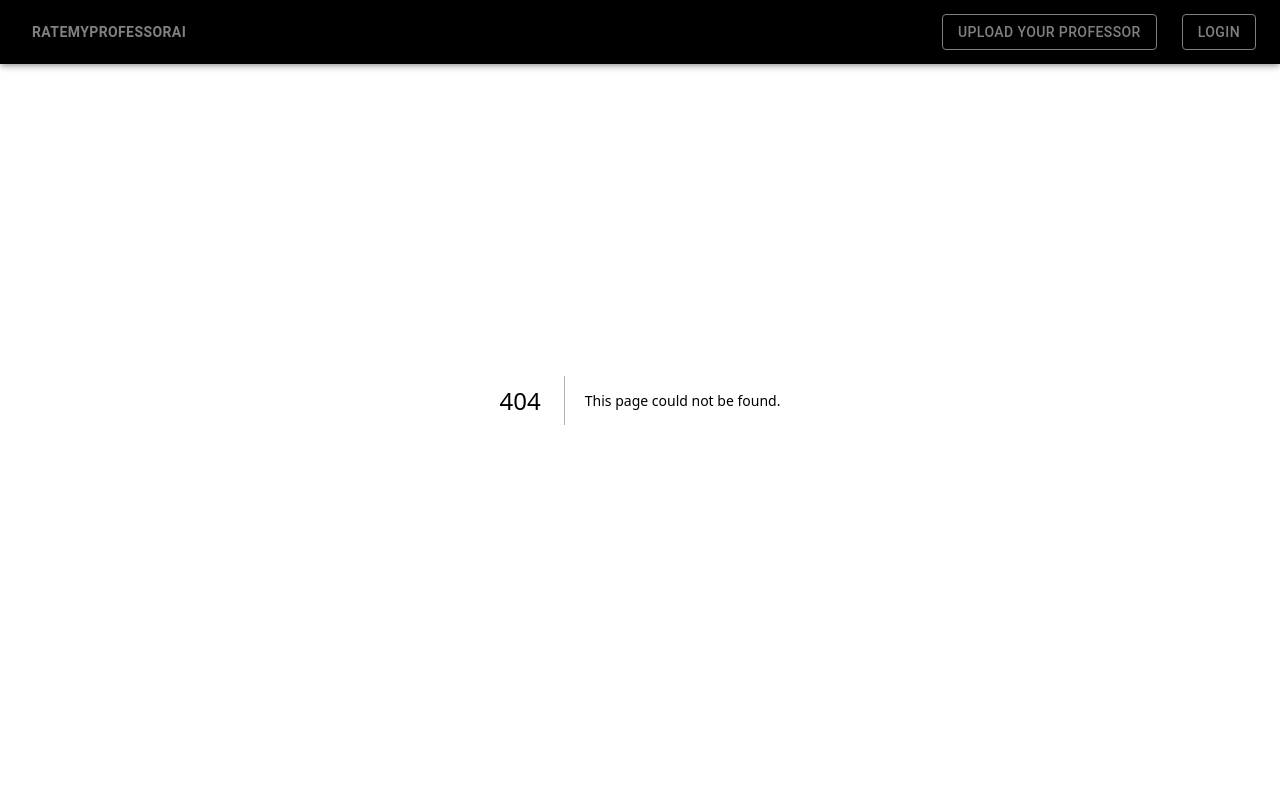
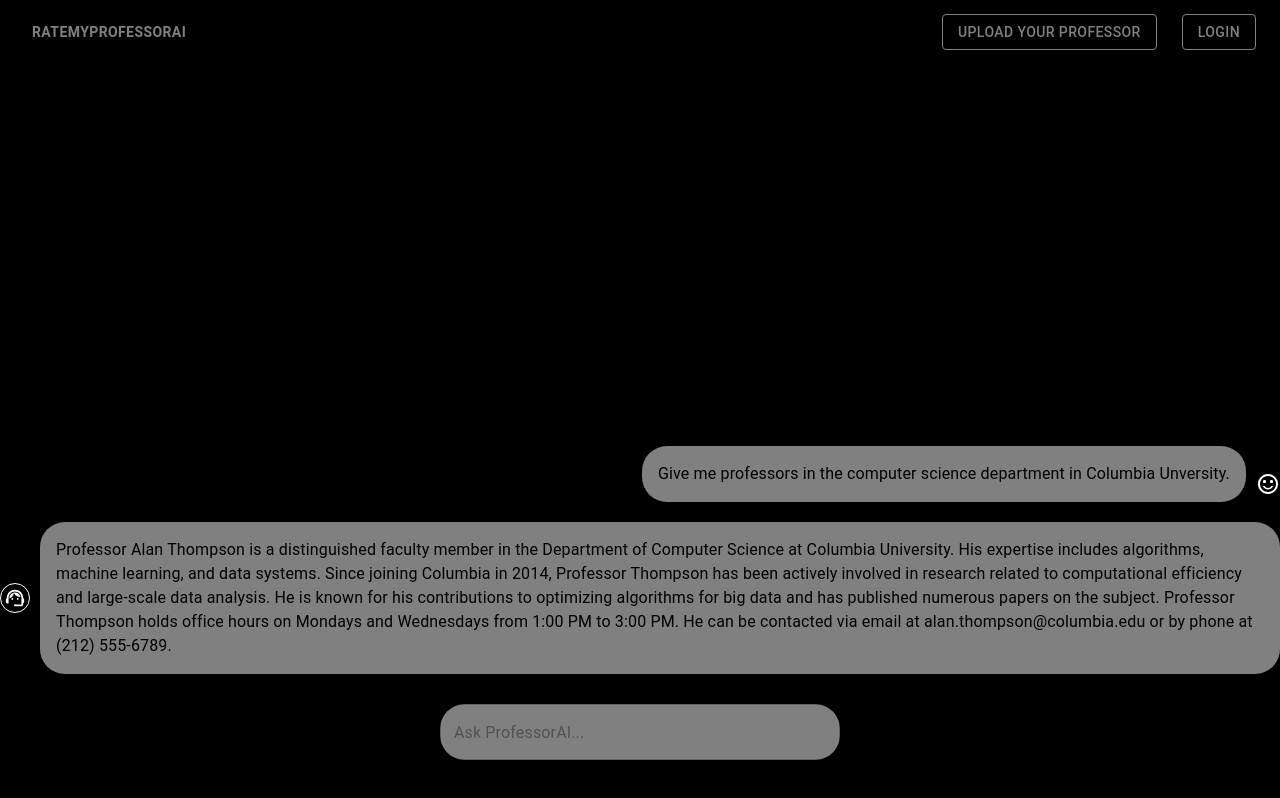
Before and after one commit to NabilHasan09/ai-rate-my-professor, a Next.js app: page /professor-ai in a window 1280 px wide. Before the commit this address had no page. Built offline with nearby package versions, Linux system fonts and the light colour scheme.

Commit message:
Add professor-ai route

```diff
--- /dev/null
+++ b/app/professor-ai/page.js
@@ -0,0 +1,23 @@
+"use client"
+import { Box, Typography, TextField, Stack } from "@mui/material";
+import { useState } from 'react'
+import AIBubble from "../components/AIBubble";
+import UserBubble from "../components/UserBubble";
+
+export default function ProfessorAI() {
+    const [prompt, setPrompt] = useState('')
+
+    return(
+        <Box display="flex" justifyContent="center" width="100%" height="85vh" sx={{ marginTop: "100px" }}>
+            <Box width="1500px" height="100%" display="flex" flexDirection="column" justifyContent="center" alignItems="center">
+                <Stack flexGrow={1} display="flex" flexDirection="column" justifyContent="flex-end" >
+                    <UserBubble/>
+                    <AIBubble/>
+                </Stack>
+                <Box sx={{ marginTop: "30px" }}>
+                    <TextField onChange={(e) => setPrompt(e.target.value)} placeholder="Ask ProfessorAI..." sx={{ backgroundColor: "gray", borderRadius: "25px", width: "400px", alignSelf: "flex-end", marginBottom: "20px" }} />
+                </Box>
+            </Box>
+        </Box>
+    )
+}
```
